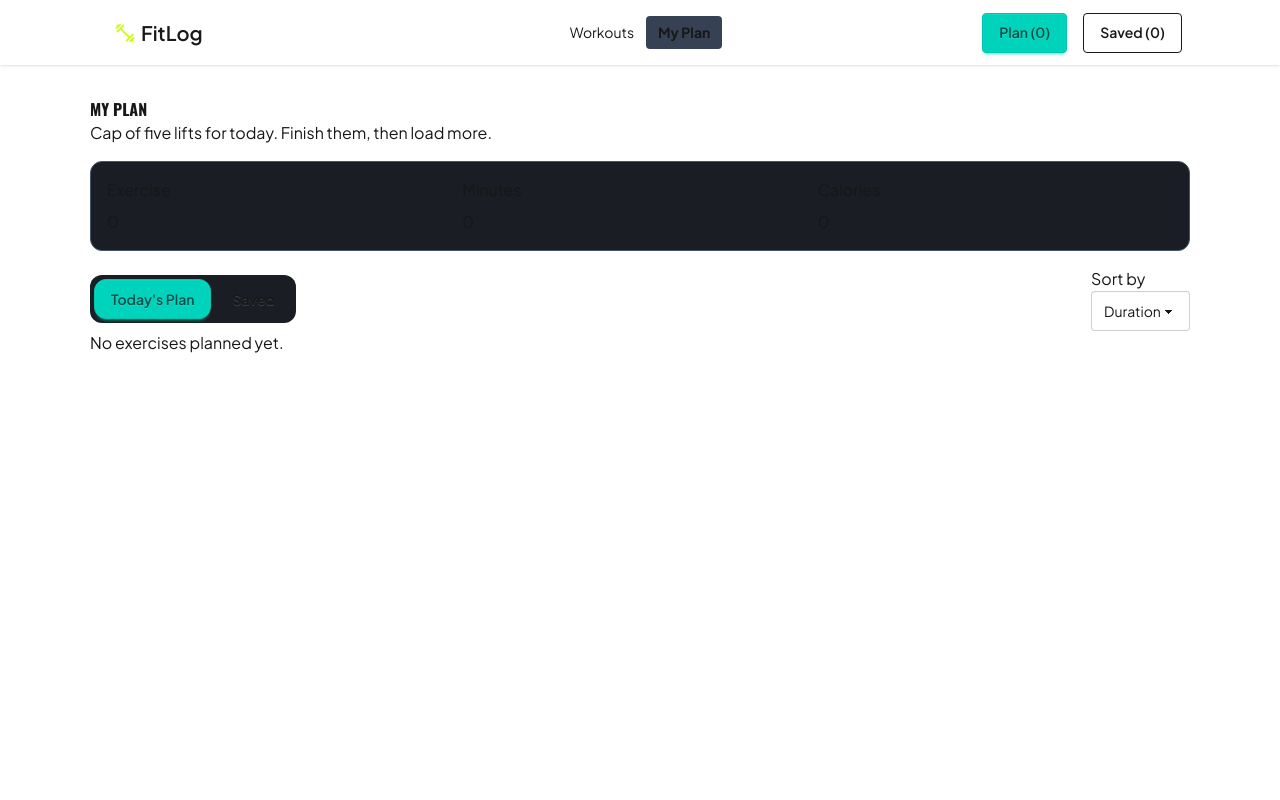
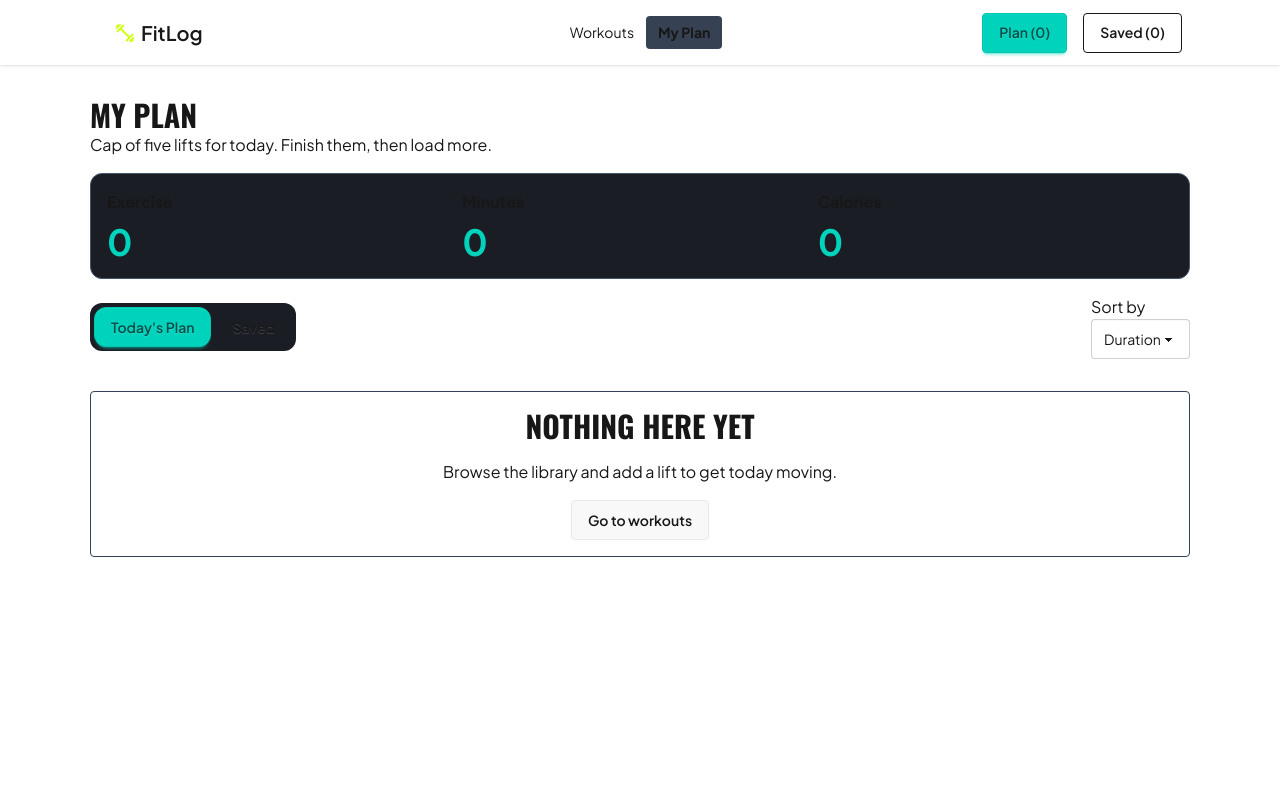
Before and after one commit to theFahmid/fitlog, a Next.js app: page /my-plan in a window 1280 px wide. Shown: the top 800 px of the page. Built offline with nearby package versions, Linux system fonts and the light colour scheme.

Commit message:
Fixed some layout issue

```diff
--- a/src/app/my-plan/page.tsx
+++ b/src/app/my-plan/page.tsx
@@ -1,5 +1,6 @@
 "use client";
 
+import Nothing from "@/components/my-plan/nothing";
 import SelectedCard from "@/components/my-plan/selectedCard";
 import { usePlannedExercise } from "@/contexts/plannedExercise";
 import { useSavedExercise } from "@/contexts/savedExercise";
@@ -14,20 +15,20 @@ export default function PlanPage() {
   const [tab, setTab] = useState("planned");
   return (
     <div className="wrapper py-8">
-      <h1>My Plan</h1>
+      <h1 className="text-3xl">My Plan</h1>
       <p>Cap of five lifts for today. Finish them, then load more.</p>
       <div className="grid grid-cols-3 border border-slate-600 bg-[#1a1d23] rounded-xl my-4 p-4">
         <div className="flex flex-col gap-2">
-          <div>Exercise</div>
-          <div>
+          <div className="font-bold">Exercise</div>
+          <div className="text-accent font-bold text-4xl">
             {tab === "planned"
               ? plannedExerciseData.length
               : savedExerciseData.length}
           </div>
         </div>
         <div className="flex flex-col gap-2">
-          <div>Minutes</div>
-          <div>
+          <div className="font-bold">Minutes</div>
+          <div className="text-accent font-bold text-4xl">
             {tab === "planned"
               ? plannedExerciseData.reduce((total, item) => {
                   return (total += item.duration);
@@ -38,8 +39,8 @@ export default function PlanPage() {
           </div>
         </div>
         <div className="flex flex-col gap-2">
-          <div>Calories</div>
-          <div>
+          <div className="font-bold">Calories</div>
+          <div className="text-accent font-bold text-4xl">
             {tab === "planned"
               ? plannedExerciseData.reduce((total, item) => {
                   return (total += item.caloriesBurned);
@@ -79,9 +80,9 @@ export default function PlanPage() {
         </div>
       </div>
       {tab === "saved" && (
-        <div>
+        <div className="flex flex-col gap-4 my-4">
           {savedExerciseData.length === 0 ? (
-            <p>No exercises selected yet.</p>
+            <Nothing />
           ) : (
             savedExerciseData.map((item) => (
               <SelectedCard data={item} tab={tab} key={item.id} />
@@ -90,9 +91,9 @@ export default function PlanPage() {
         </div>
       )}
       {tab === "planned" && (
-        <div>
+        <div className="flex flex-col gap-4 my-4">
           {plannedExerciseData.length === 0 ? (
-            <p>No exercises planned yet.</p>
+            <Nothing />
           ) : (
             plannedExerciseData.map((item) => (
               <SelectedCard data={item} tab={tab} key={item.id} />
--- /dev/null
+++ b/src/components/my-plan/nothing.tsx
@@ -0,0 +1,13 @@
+import Link from "next/link";
+
+export default function Nothing() {
+  return (
+    <div className="flex flex-col gap-4 items-center justify-center p-4 rounded my-4 border border-slate-700">
+      <h2 className="text-3xl text-center">NOTHING HERE YET</h2>
+      <p>Browse the library and add a lift to get today moving.</p>
+      <button className="btn">
+        <Link href="/">Go to workouts</Link>
+      </button>
+    </div>
+  );
+}
--- a/src/components/my-plan/selectedCard.tsx
+++ b/src/components/my-plan/selectedCard.tsx
@@ -38,7 +38,7 @@ export default function SelectedCard({
           </div>
         </div>
       </div>
-      <div className="flex items-center gap-4">
+      <div className="flex items-center gap-4 flex-wrap justify-center">
         <button className="btn">
           <Link href={`/exercise/${data.id}`}>View Details</Link>
         </button>
```
